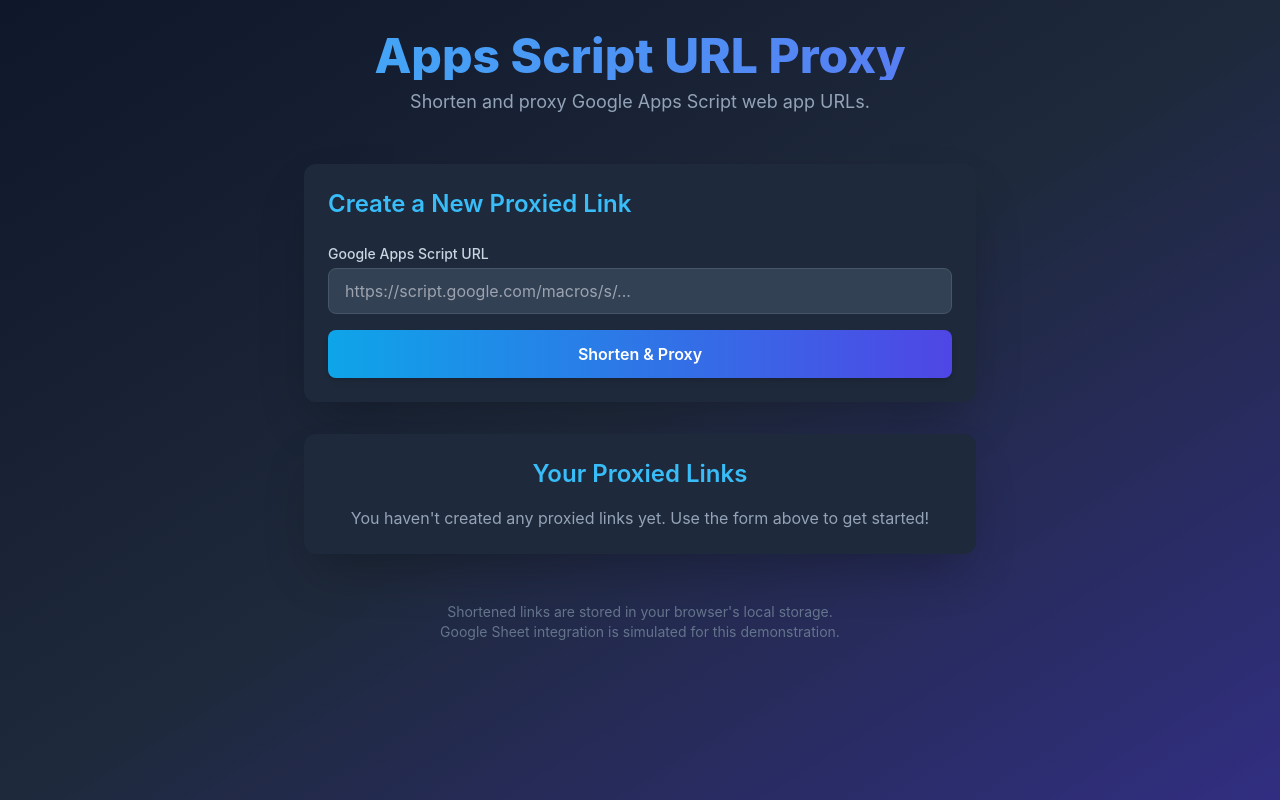
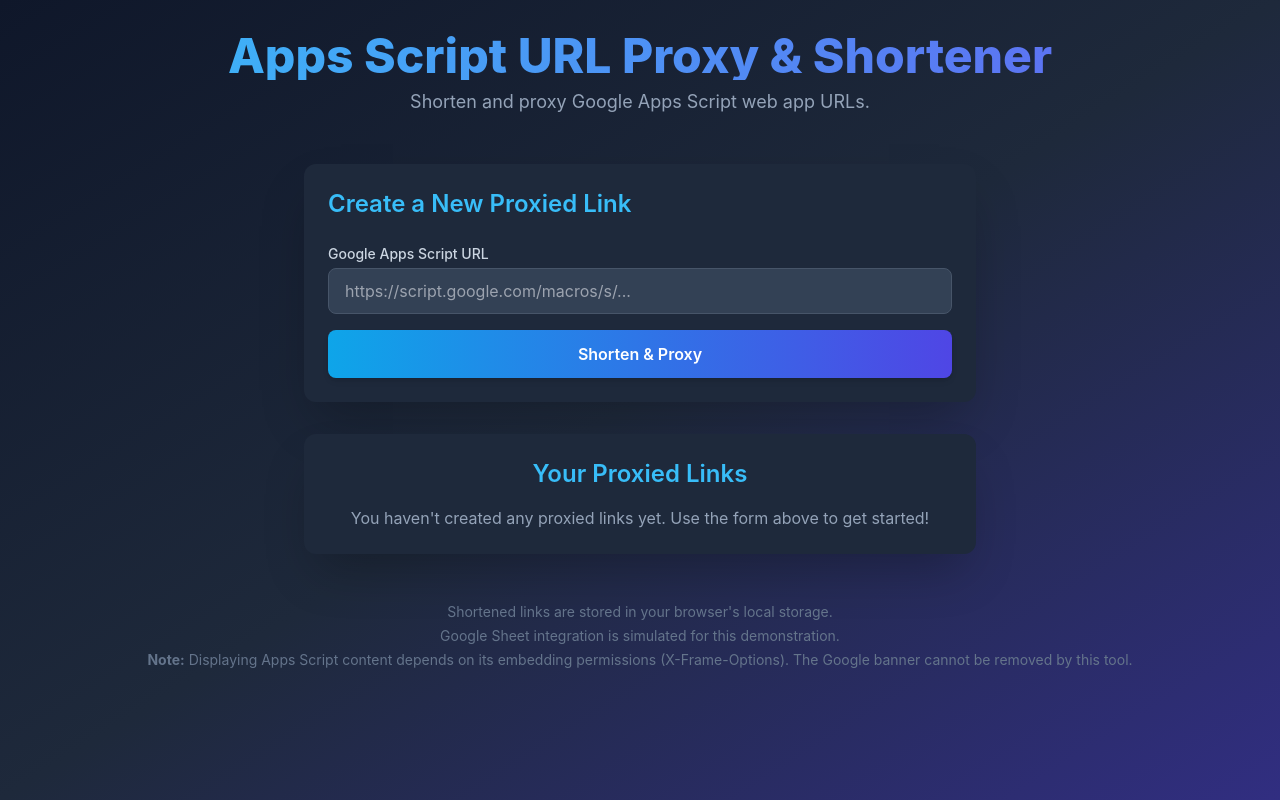
Before and after one commit to itchampclub/ggproxy, a React (Vite) app: page / in a window 1280 px wide. Built offline with nearby package versions, Linux system fonts and the light colour scheme.

Commit message:
Update App.tsx

```diff
--- a/App.tsx
+++ b/App.tsx
@@ -56,7 +56,7 @@
     <div className="min-h-screen bg-gradient-to-br from-slate-900 via-slate-800 to-indigo-900 text-slate-100 p-4 sm:p-8">
       <header className="text-center mb-12">
         <h1 className="text-4xl sm:text-5xl font-extrabold text-transparent bg-clip-text bg-gradient-to-r from-sky-400 to-indigo-500">
-          Apps Script URL Proxy
+          Apps Script URL Proxy & Shortener
         </h1>
         <p className="mt-2 text-slate-400 text-lg">Shorten and proxy Google Apps Script web app URLs.</p>
       </header>
@@ -64,9 +64,10 @@
         <Route path="/" element={<HomePage linkMappings={linkMappings} addLinkMapping={addLinkMapping} deleteLinkMapping={deleteLinkMapping} />} />
         <Route path="/:shortCode" element={<ProxiedContentView />} />
       </Routes>
-       <footer className="text-center mt-12 text-sm text-slate-500">
+       <footer className="text-center mt-12 text-sm text-slate-500 space-y-1">
         <p>Shortened links are stored in your browser's local storage.</p>
         <p>Google Sheet integration is simulated for this demonstration.</p>
+        <p><strong>Note:</strong> Displaying Apps Script content depends on its embedding permissions (X-Frame-Options). The Google banner cannot be removed by this tool.</p>
       </footer>
     </div>
   );
```
